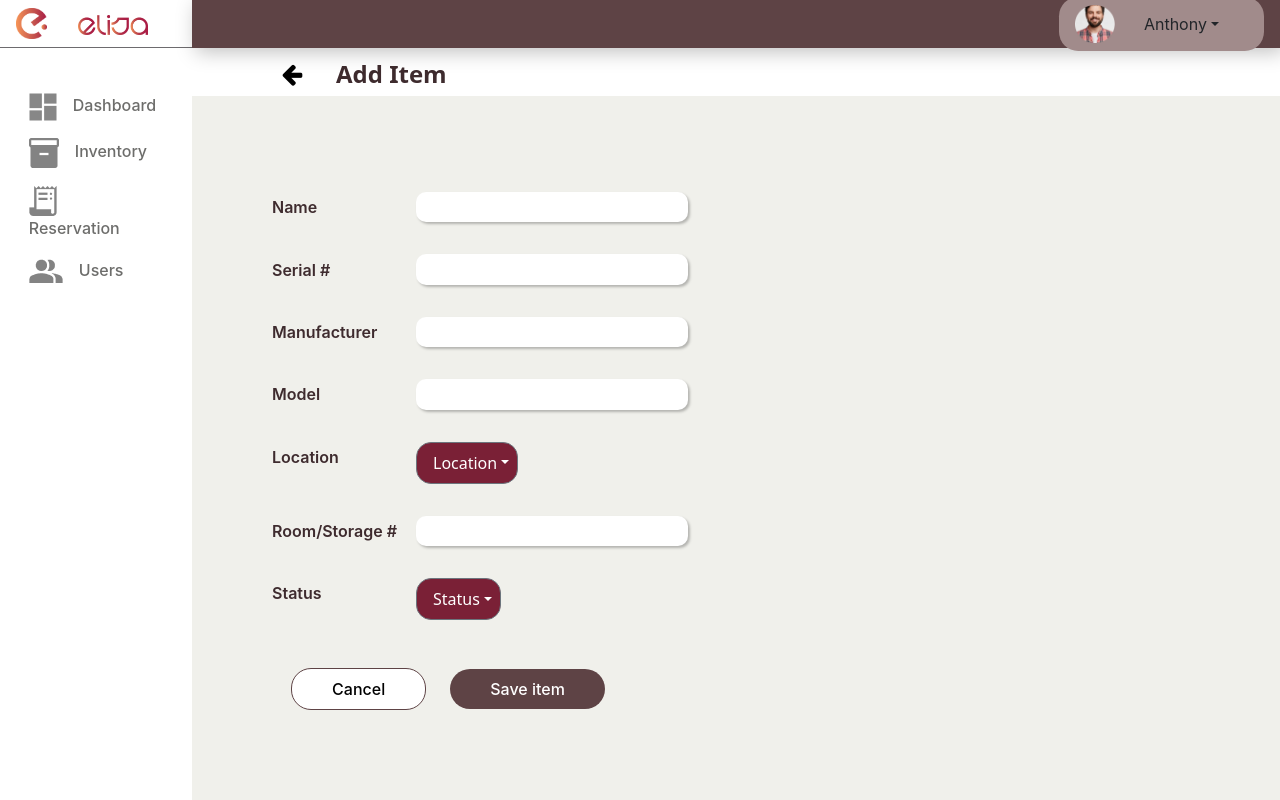
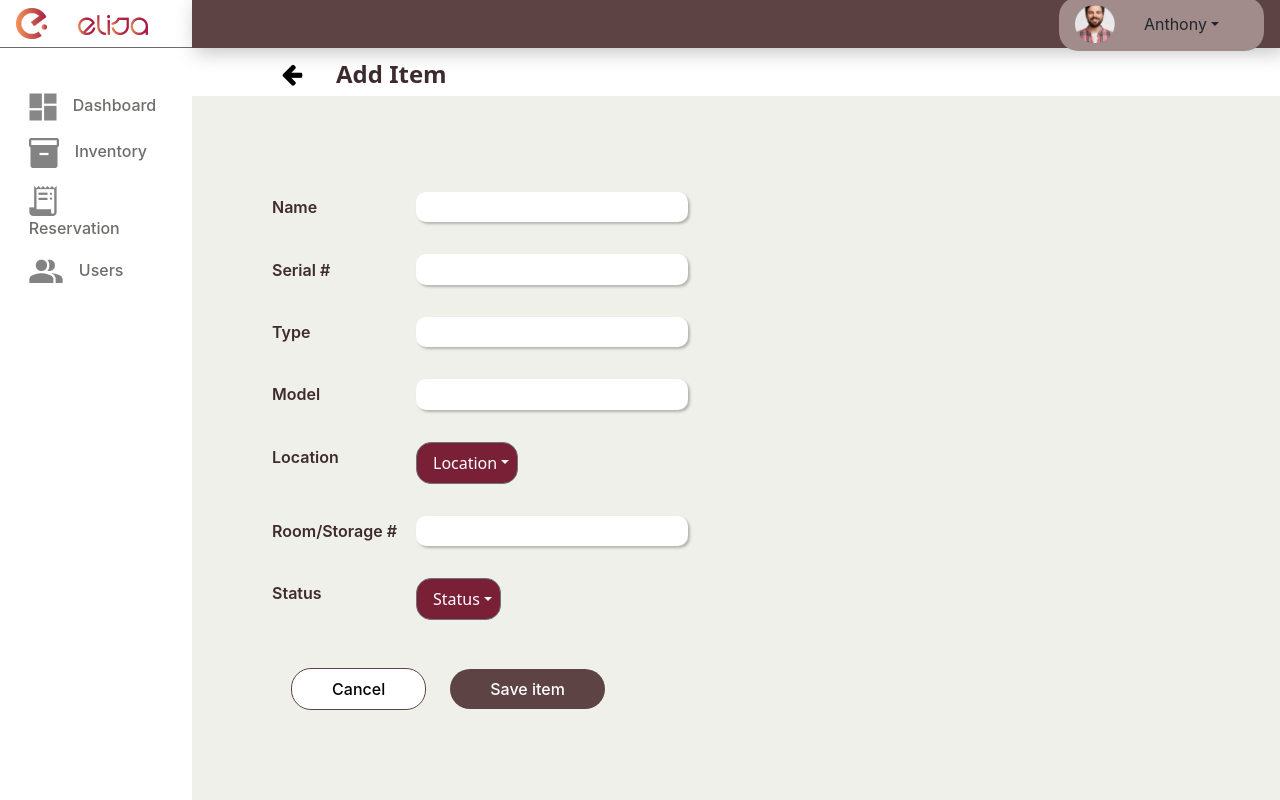
Before and after one commit to carlocabanilla23/ELISA, a React (Create React App) app: page /AddItem in a window 1280 px wide. Built offline with nearby package versions, Linux system fonts and the light colour scheme; no server answers; what aws-amplify would draw is missing.

Commit message:
fixed the add item on inventory page

```diff
--- a/src/component/AddItem.js
+++ b/src/component/AddItem.js
@@ -11,7 +11,7 @@ Amplify.configure(awsExport);
 function AddItem() {
     const [name,setName] = React.useState('');
     const [serialNumber,setSerialNumber] = React.useState('');
-    const [manufacturer,setManufacturer] = React.useState('');
+    const [type,setType] = React.useState('');
     const [model,setModel] = React.useState('');
     const [location,setLocation] = React.useState('Location');
     const [roomNumber,setRoom] = React.useState('');
@@ -38,7 +38,7 @@ function AddItem() {
     const AddItem = (e) => {
         e.preventDefault();
 
-        const itemList = API.get("itemapi","/items")
+        const itemList = API.get("inventory","/items")
         .then(res => {
             setItem([itemList,...res]);
         });
@@ -55,15 +55,16 @@ function AddItem() {
         // }
 
 
-        API.post("itemapi","/items", {
+        API.post("inventory","/items/", {
             body : {
-            name : name,
-            serialNumber : serialNumber,
-            manufacturer : manufacturer,
-            model : model,
-            location : location,
-            roomNumber : roomNumber,
-            status : status,
+                name : name,
+                serialno : serialNumber,
+                type : type,
+                model : model,
+                location : location,
+                roomno : roomNumber,
+                status : status,
+
             }
         });
         alert("Your item has been added successfully!");
@@ -99,9 +100,9 @@ function AddItem() {
                         value={serialNumber} onChange = {(e) => {setSerialNumber(e.target.value); }} required = {true} />
                     </div>
                     <div className="form-input">
-                        <label className="input-label" for="manufacturer" >Manufacturer</label>
-                        <input type="text" className="text-input" id="manufacturer"
-                        value={manufacturer} onChange = {(e) => {setManufacturer(e.target.value)}} required = {true}/>
+                        <label className="input-label" for="manufacturer" >Type</label>
+                        <input type="text" className="text-input" id="type"
+                        value={type} onChange = {(e) => {setType(e.target.value)}} required = {true}/>
                     </div>
                     <div className="form-input">
                         <label className="input-label" for="model" >Model</label>
```
